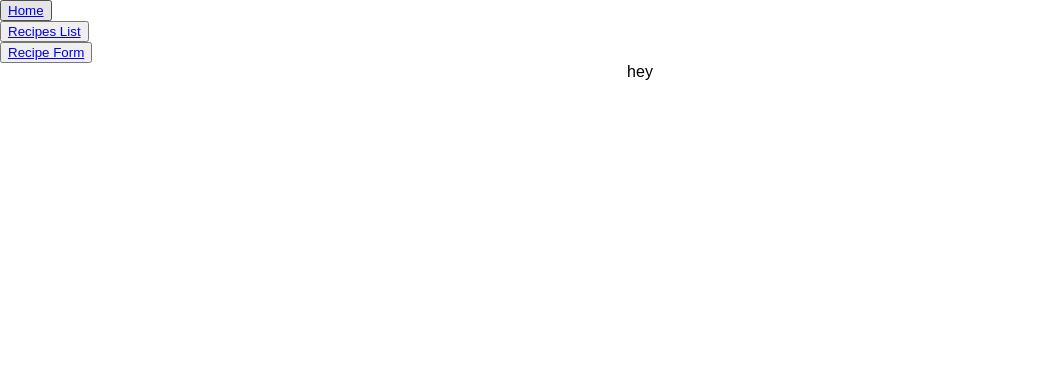
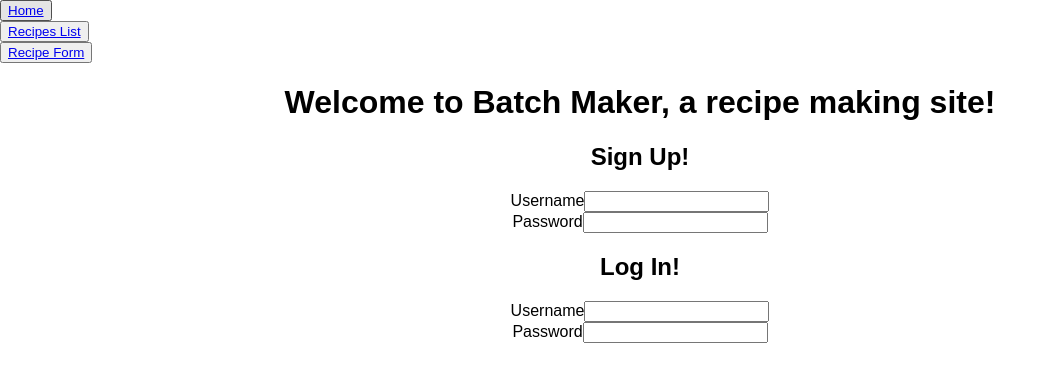
Before and after one commit to anniemaejenkins/BatchMaker, a React (Create React App) app: page / in a window 1280 px wide. Shown: the top 382 px of the page, without its empty margins (0-1056 px from the left). Built offline with nearby package versions, Linux system fonts and the light colour scheme.

Commit message:
added login and sign up forms on home page

```diff
--- a/src/components/App.js
+++ b/src/components/App.js
@@ -5,7 +5,33 @@ class App extends Component {
   render() {
     return (
       <div className="App">
-      hey
+        <h1>Welcome to Batch Maker, a recipe making site!</h1>
+        <div className="signup">
+          <h2>Sign Up!</h2>
+          <form>
+            <div>
+              <label>Username</label>
+              <input type="text" />
+            </div>
+            <div>
+              <label>Password</label>
+              <input type="password" />
+            </div>
+          </form>
+        </div>
+        <div className="login">
+          <h2>Log In!</h2>
+          <form>
+            <div>
+              <label>Username</label>
+              <input type="text" />
+            </div>
+            <div>
+              <label>Password</label>
+              <input type="password" />
+            </div>
+          </form>
+        </div>
       </div>
     );
   }
```
Also changed, not shown: src/components/RecipeDetail.js (added).
